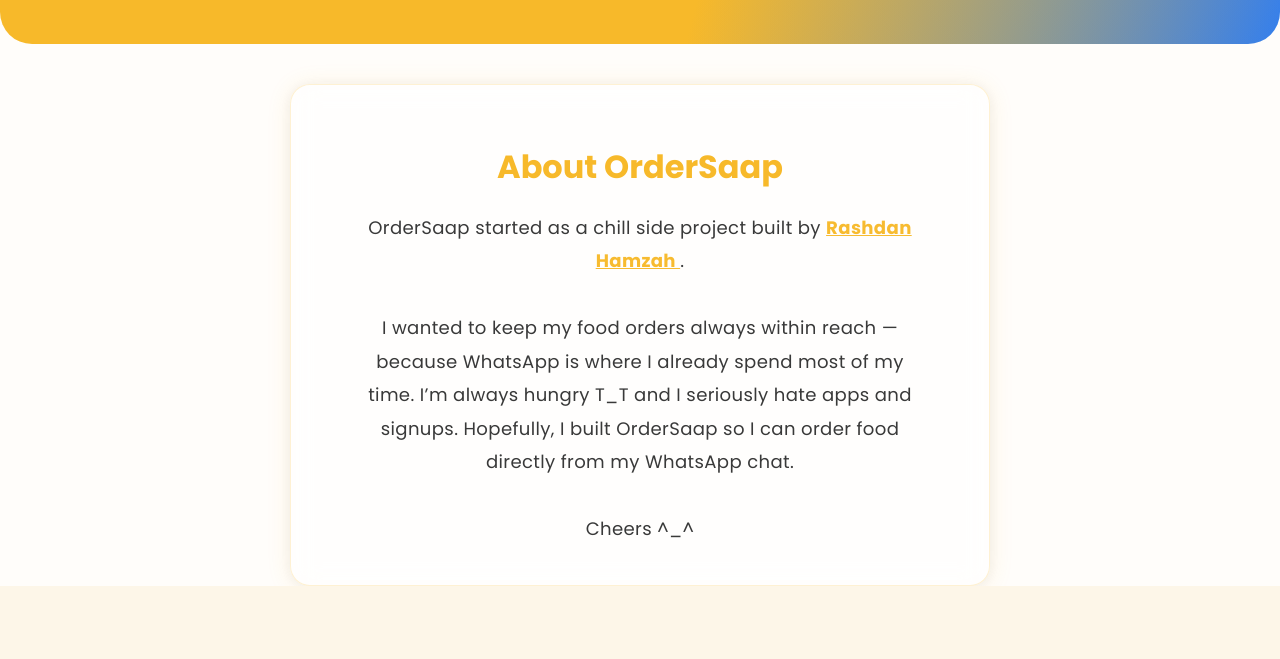
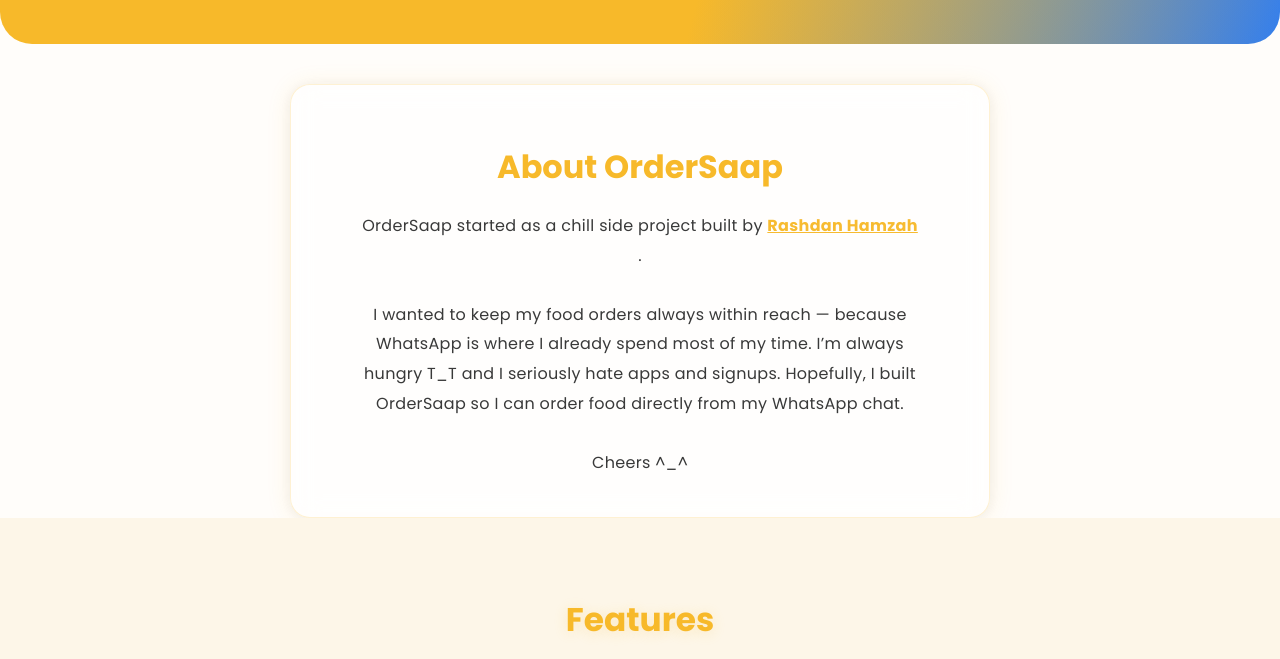
Before and after one commit to OrderSaap/ordersaap-landing-page, a plain HTML site: page index.html in a window 1280 px wide. Shown: the part 561-1220 px from the top of the page. Drawn offline with Linux system fonts and the light colour scheme.

Commit message:
Update main.css (6:46pm, 13/8/25)
Signed-off-by: OrderSaap <orders@ordersaap.com>

```diff
--- a/styles/main.css
+++ b/styles/main.css
@@ -437,7 +437,7 @@ body {
 }
 
 .about-text {
-  font-size: 1.13rem;
+  font-size: 1rem;
   color: #333;
   line-height: 1.85;
   max-width: 560px;
```
